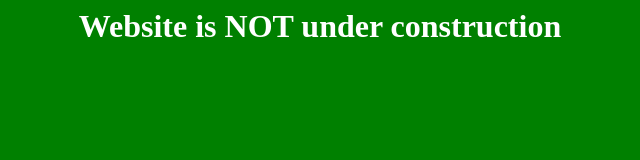
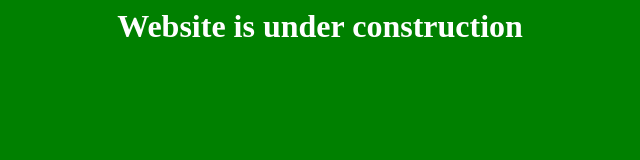
Before and after one commit to shivama1990/mywebsite, a plain HTML site: page index.html in a window 1280 px wide. Shown: the whole page, without its empty margins (320-960 px from the left). Drawn offline with Linux system fonts and the light colour scheme.

Commit message:
Update index.html

```diff
--- a/index.html
+++ b/index.html
@@ -5,7 +5,7 @@ my website
 </title>
 </head>
 <body>
-<h1>Website is  NOT under construction</h1>
+<h1>Website is under construction</h1>
 </body>
 <style>
 body{
```
